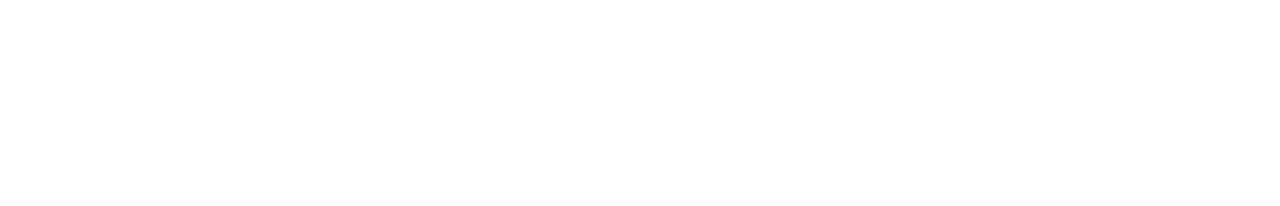
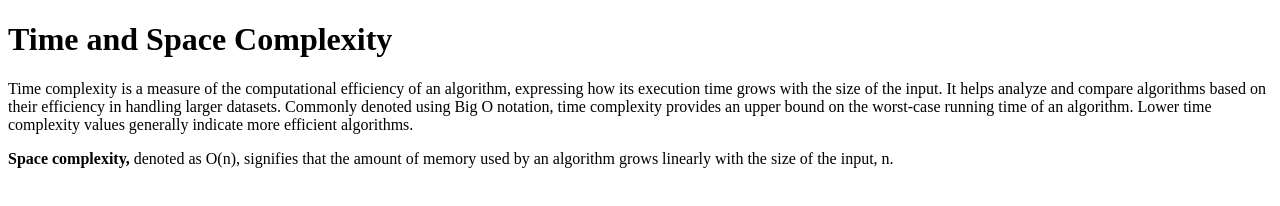
Before and after one commit to acciojob/time-and-space-complexity-yogi04-ait, a website: page main.html in a window 1280 px wide. Drawn offline with Linux system fonts and the light colour scheme.

Commit message:
created a submission

```diff
--- a/main.html
+++ b/main.html
@@ -7,7 +7,11 @@
 </head>
 
 <body>
-	<!-- the entire body must be written by student -->
+	<h1>Time and Space Complexity</h1>
+	<p>
+Time complexity is a measure of the computational efficiency of an algorithm, expressing how its execution time grows with the size of the input. It helps analyze and compare algorithms based on their efficiency in handling larger datasets. Commonly denoted using Big O notation, time complexity provides an upper bound on the worst-case running time of an algorithm. Lower time complexity values generally indicate more efficient algorithms.</p>
+	<p><b>Space complexity,</b> denoted as O(n), signifies that the amount of memory used by an algorithm grows linearly with the size of the input, n.</p>
+
     <script type="text/javascript" src="./script.js">
 </script>
 
```
